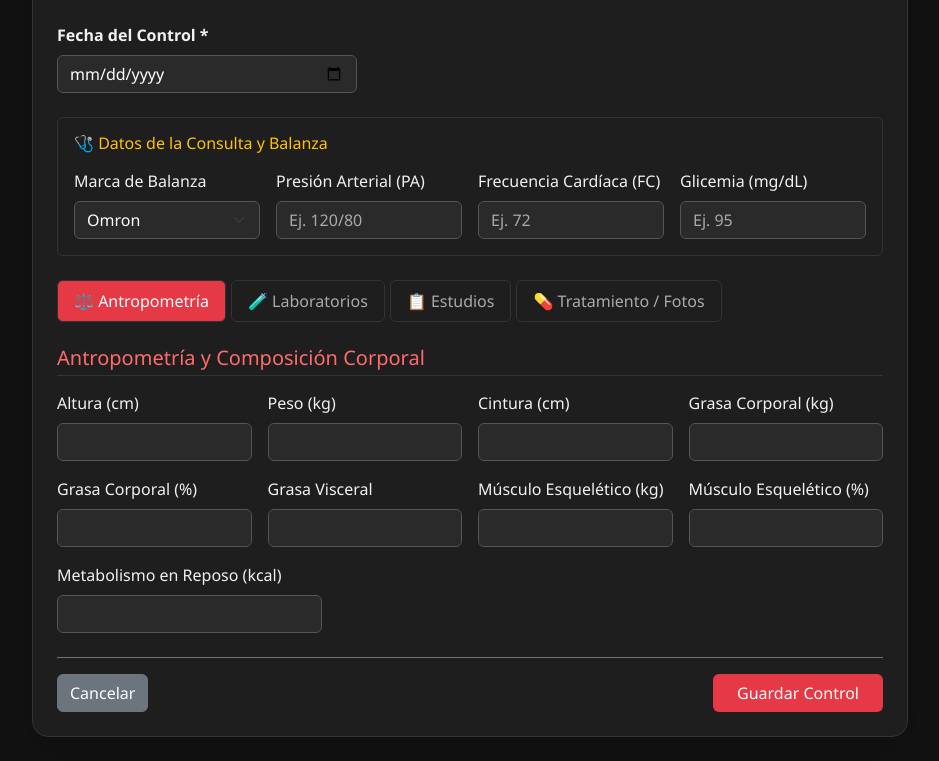
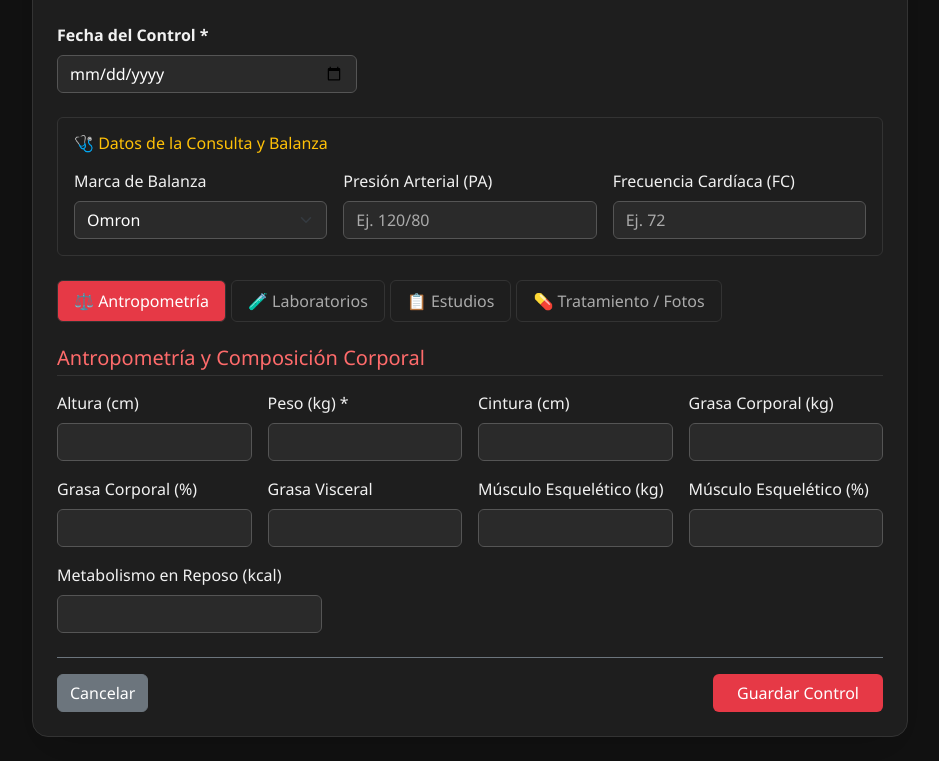
Before and after one commit to patriciafranco-web/Metabolysis1.0-Prueba, a Flask app: template templates/new_record.html in a window 1280 px wide. Shown: the part 125-886 px from the top of the page, without its empty margins (170-1109 px from the left). Run offline with Flask 3, Linux system fonts and the light colour scheme; the template is opened without the code that fills it, so the values that code supplies are empty.

Commit message:
Update new_record.html

```diff
--- a/templates/new_record.html
+++ b/templates/new_record.html
@@ -26,7 +26,7 @@
         <h2 class="text-center text-danger fw-bold">❤️ METABOLISYS</h2>
         <h4 class="text-center mb-4">Nuevo Control Clínico para: {{ patient.full_name }}</h4>
 
-        <form method="POST" enctype="multipart/form-data">
+        <form method="POST" action="{{ url_for('new_record', patient_id=patient.id) }}" enctype="multipart/form-data">
             <div class="mb-4">
                 <label class="form-label fw-bold">Fecha del Control *</label>
                 <input type="date" class="form-control" name="date" required style="max-width: 300px;">
@@ -35,24 +35,20 @@
             <div class="card bg-black border-secondary p-3 mb-4">
                 <h6 class="text-warning mb-3">🩺 Datos de la Consulta y Balanza</h6>
                 <div class="row g-3">
-                    <div class="col-md-3">
+                    <div class="col-md-4">
                         <label class="form-label">Marca de Balanza</label>
                         <select class="form-select bg-dark text-white border-secondary" name="marca_balanza" id="balanzaSelect" onchange="toggleRenphoFields()">
                             <option value="Omron">Omron</option>
                             <option value="Renpho">Renpho</option>
                         </select>
                     </div>
-                    <div class="col-md-3">
+                    <div class="col-md-4">
                         <label class="form-label">Presión Arterial (PA)</label>
                         <input type="text" class="form-control" name="pa" placeholder="Ej. 120/80">
                     </div>
-                    <div class="col-md-3">
+                    <div class="col-md-4">
                         <label class="form-label">Frecuencia Cardíaca (FC)</label>
                         <input type="number" class="form-control" name="fc" placeholder="Ej. 72">
-                    </div>
-                    <div class="col-md-3">
-                        <label class="form-label">Glicemia (mg/dL)</label>
-                        <input type="number" step="0.1" class="form-control" name="glucose" placeholder="Ej. 95">
                     </div>
                 </div>
             </div>
@@ -77,7 +73,7 @@
                     <h5 class="section-title">Antropometría y Composición Corporal</h5>
                     <div class="row g-3">
                         <div class="col-md-3"><label class="form-label">Altura (cm)</label><input type="number" step="0.1" class="form-control" name="height"></div>
-                        <div class="col-md-3"><label class="form-label">Peso (kg)</label><input type="number" step="0.1" class="form-control" name="weight"></div>
+                        <div class="col-md-3"><label class="form-label">Peso (kg) *</label><input type="number" step="0.1" class="form-control" name="weight" required></div>
                         <div class="col-md-3"><label class="form-label">Cintura (cm)</label><input type="number" step="0.1" class="form-control" name="waist"></div>
                         <div class="col-md-3"><label class="form-label">Grasa Corporal (kg)</label><input type="number" step="0.1" class="form-control" name="body_fat_kg"></div>
                         <div class="col-md-3"><label class="form-label">Grasa Corporal (%)</label><input type="number" step="0.1" class="form-control" name="body_fat_pct"></div>
@@ -115,10 +111,7 @@
                 <div class="tab-pane fade" id="laboratorios" role="tabpanel">
                     <h5 class="section-title">Laboratorios y Bioquímica</h5>
                     <div class="row g-3">
-                        <div class="col-md-3">
-    <label class="form-label text-light">Glicemia</label>
-    <input type="number" step="0.01" class="form-control bg-dark text-white border-secondary" name="glucose">
-</div>
+                        <div class="col-md-3"><label class="form-label text-light">Glicemia</label><input type="number" step="0.01" class="form-control bg-dark text-white border-secondary" name="glucose"></div>
                         <div class="col-md-3"><label class="form-label">Insulina</label><input type="number" step="0.1" class="form-control" name="insulin"></div>
                         <div class="col-md-3"><label class="form-label">HbA1c (%)</label><input type="number" step="0.01" class="form-control" name="hba1c"></div>
                         <div class="col-md-3"><label class="form-label">Triglicéridos</label><input type="number" step="0.1" class="form-control" name="triglycerides"></div>
@@ -210,6 +203,34 @@ function toggleRenphoFields() {
     }
 }
 toggleRenphoFields();
+
+document.addEventListener("DOMContentLoaded", function() {
+    var form = document.querySelector("form");
+    if(form) {
+        // 1. Mostrar campos obligatorios ocultos en pestañas
+        form.addEventListener("invalid", function(e) {
+            var invalidField = e.target;
+            var pane = invalidField.closest(".tab-pane");
+            if (pane) {
+                var tabButton = document.querySelector("[data-bs-target='#" + pane.id + "']");
+                if (tabButton) {
+                    tabButton.click(); // Cambia a la pestaña oculta
+                    setTimeout(function() { invalidField.focus(); }, 100);
+                }
+            }
+        }, true);
+
+        // 2. Prevenir múltiples clics y mostrar que está cargando
+        form.addEventListener("submit", function(e) {
+            var btn = form.querySelector("button[type='submit']");
+            if(btn) {
+                btn.innerHTML = "⏳ Guardando, por favor espere...";
+                btn.classList.add("disabled");
+                btn.style.pointerEvents = "none";
+            }
+        });
+    }
+});
 </script>
 <script src="https://cdn.jsdelivr.net/npm/bootstrap@5.3.0/dist/js/bootstrap.bundle.min.js"></script>
 </body>
```
